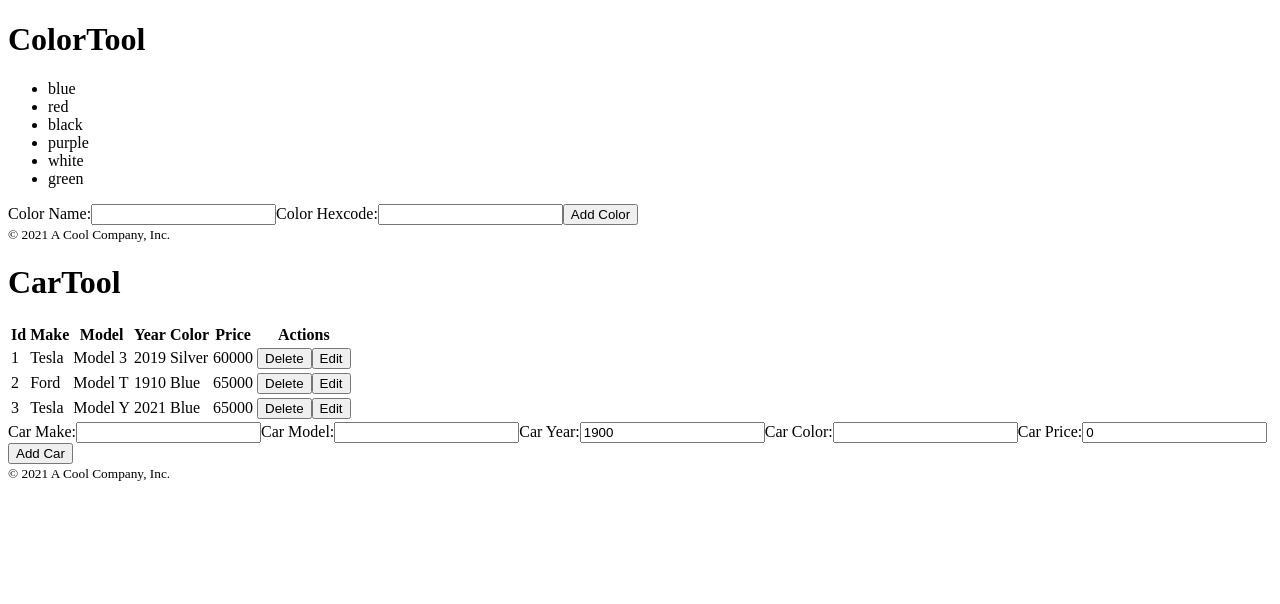
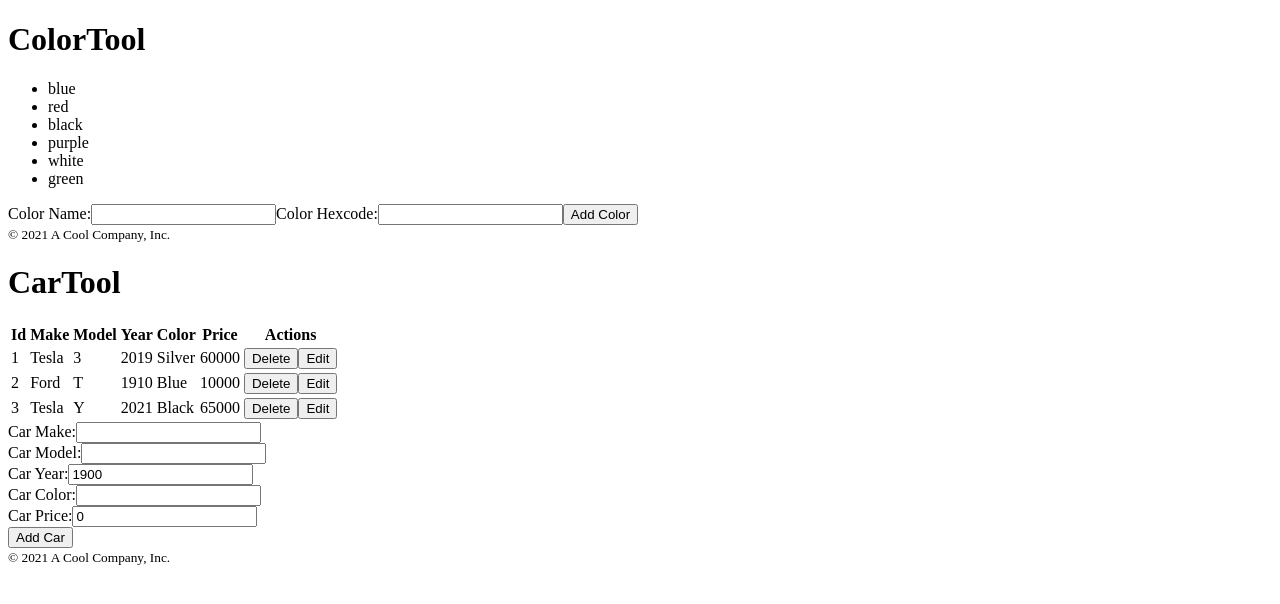
Before and after one commit to BradleyAllanDavis/FrontendBootcamp, a React (Create React App) app: page / in a window 1280 px wide. Shown: the top 604 px of the page. Built offline with nearby package versions, Linux system fonts and the light colour scheme.

Commit message:
Exercise 11 cancel

```diff
--- a/src/components/CarEditRow.js
+++ b/src/components/CarEditRow.js
@@ -3,7 +3,7 @@ import { useState } from 'react';
 
 import { carPropType } from "../prop-types/cars";
 
-export const CarEditRow = ({ car, onSaveCar: saveCar, onCancelCar: cancelCar }) => {
+export const CarEditRow = ({ car, onSaveCar: saveCar, onCancelEdit: cancelEdit }) => {
 
   const [
     carForm,
@@ -25,14 +25,14 @@ export const CarEditRow = ({ car, onSaveCar: saveCar, onCancelCar: cancelCar })
 
   return (
     <tr>
-      <td>id</td>
+      <td>{car.id}</td>
       <td><input type='text' id='make-input' name='make' onChange={change} value={carForm.make}/></td>
       <td><input type='text' id='model-input' name='model' onChange={change} value={carForm.model}/></td>
       <td><input type='text' id='year-input' name='year' onChange={change} value={carForm.year}/></td>
       <td><input type='text' id='color-input' name='color' onChange={change} value={carForm.color}/></td>
-      <td><input type='text' id='price-input' name='price' onChange={change} value={carForm.color}/></td>
+      <td><input type='text' id='price-input' name='price' onChange={change} value={carForm.price}/></td>
       <button type="button" onClick={() => null}>Save</button>
-      <button type="button" onClick={() => null}>Cancel</button>
+      <button type="button" onClick={cancelEdit}>Cancel</button>
     </tr>
   );
 };
--- a/src/components/CarForm.js
+++ b/src/components/CarForm.js
@@ -37,23 +37,23 @@ export const CarForm = ({ buttonText, onSubmitCar }) => {
       <label>
         Car Make:
         <input type="text" name="make" value={carForm.make} onChange={change} />
-      </label>
+      </label><br></br>
       <label>
         Car Model:
         <input type="text" name="model" value={carForm.model} onChange={change} />
-      </label>
+      </label><br></br>
       <label>
         Car Year:
         <input type="text" name="year" value={carForm.year} onChange={change} />
-      </label>
+      </label><br></br>
       <label>
         Car Color:
         <input type="text" name="color" value={carForm.color} onChange={change} />
-      </label>
+      </label><br></br>
       <label>
         Car Price:
         <input type="text" name="price" value={carForm.price} onChange={change} />
-      </label>
+      </label><br></br>
       <button type="button" onClick={submitCar}>{buttonText}</button>
     </form>
   );
--- a/src/components/CarTable.js
+++ b/src/components/CarTable.js
@@ -3,7 +3,7 @@ import { CarViewRow } from "./CarViewRow";
 import { carsPropType } from "../prop-types/cars";
 import { CarEditRow } from './CarEditRow';
 
-export const CarTable = ({ cars, editCarId, onEditCar: editCar, onDeleteCar: deleteCar }) => {
+export const CarTable = ({ cars, editCarId, onEditCar: editCar, onCancelEdit: cancelEdit, onDeleteCar: deleteCar }) => {
 
   return (
     <>
@@ -22,7 +22,7 @@ export const CarTable = ({ cars, editCarId, onEditCar: editCar, onDeleteCar: del
         <tbody>
           {cars.map((car) =>
             car.id === editCarId
-            ? <CarEditRow key={car.id} car={car} />
+            ? <CarEditRow key={car.id} car={car} onCancelEdit={cancelEdit}/>
             : <CarViewRow key={car.id} car={car} buttonText='Delete' onDeleteCar={deleteCar} onEditCar={editCar}/>
           )}
         </tbody>
--- a/src/components/CarTool.js
+++ b/src/components/CarTool.js
@@ -25,11 +25,14 @@ export const CarTool = ({ cars: initialCars }) => {
     setCars(cars.filter(c => c.id !== carId));
   };
 
+  const resetEdit = () => {
+    setEditCarId(-1);
+  };
+
   return (
     <>
       <ToolHeader header='CarTool'/>
-      <CarTable cars={cars} editCarId={editCarId} onEditCar={setEditCarId}
-        onDeleteCar={deleteCar}/>
+      <CarTable cars={cars} editCarId={editCarId} onEditCar={setEditCarId} onCancelEdit={resetEdit} onDeleteCar={deleteCar}/>
       <CarForm buttonText='Add Car' onSubmitCar={addCar}/>
       <ToolFooter companyName='A Cool Company, Inc.' />
     </>
--- a/src/index.js
+++ b/src/index.js
@@ -13,9 +13,9 @@ const colorList = [
 ]; // array literal
 
 const carList = [
-  { id: 1, make: 'Tesla', model: 'Model 3', year: 2019, color: 'Silver', price: 60000 },
-  { id: 2, make: 'Ford', model: 'Model T', year: 1910, color: 'Blue', price: 65000 },
-  { id: 3, make: 'Tesla', model: 'Model Y', year: 2021, color: 'Blue', price: 65000 },
+  { id: 1, make: 'Tesla', model: '3', year: 2019, color: 'Silver', price: 60000 },
+  { id: 2, make: 'Ford', model: 'T', year: 1910, color: 'Blue', price: 10000 },
+  { id: 3, make: 'Tesla', model: 'Y', year: 2021, color: 'Black', price: 65000 },
 ];
 
 render(
```
